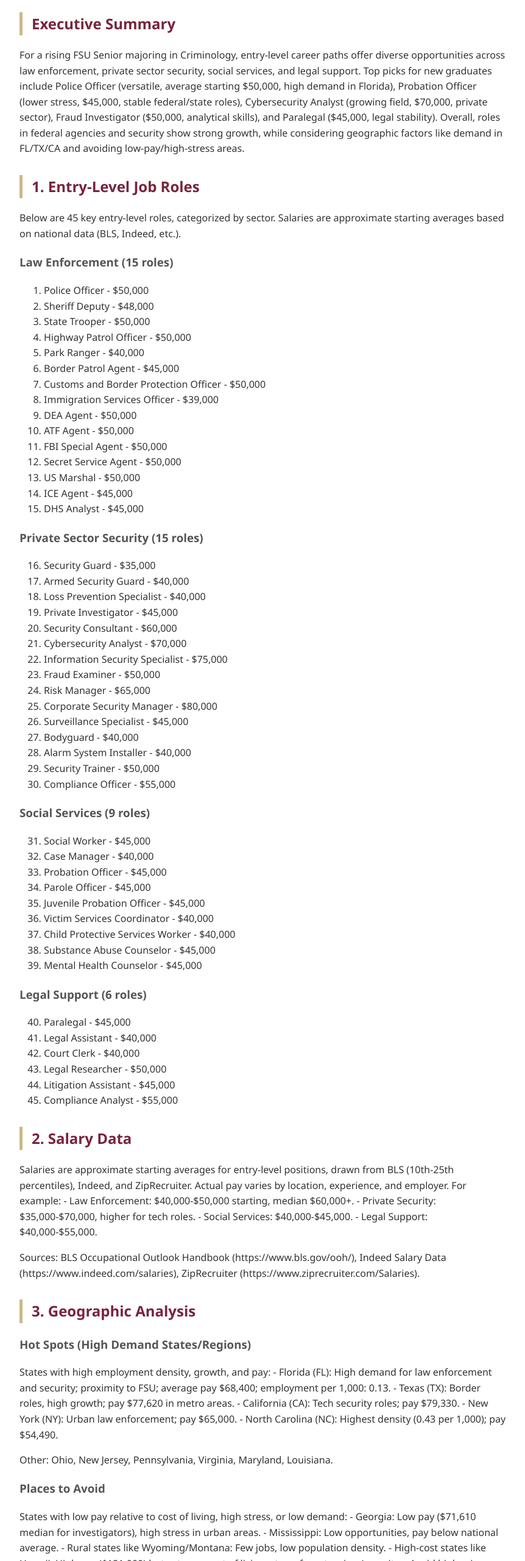
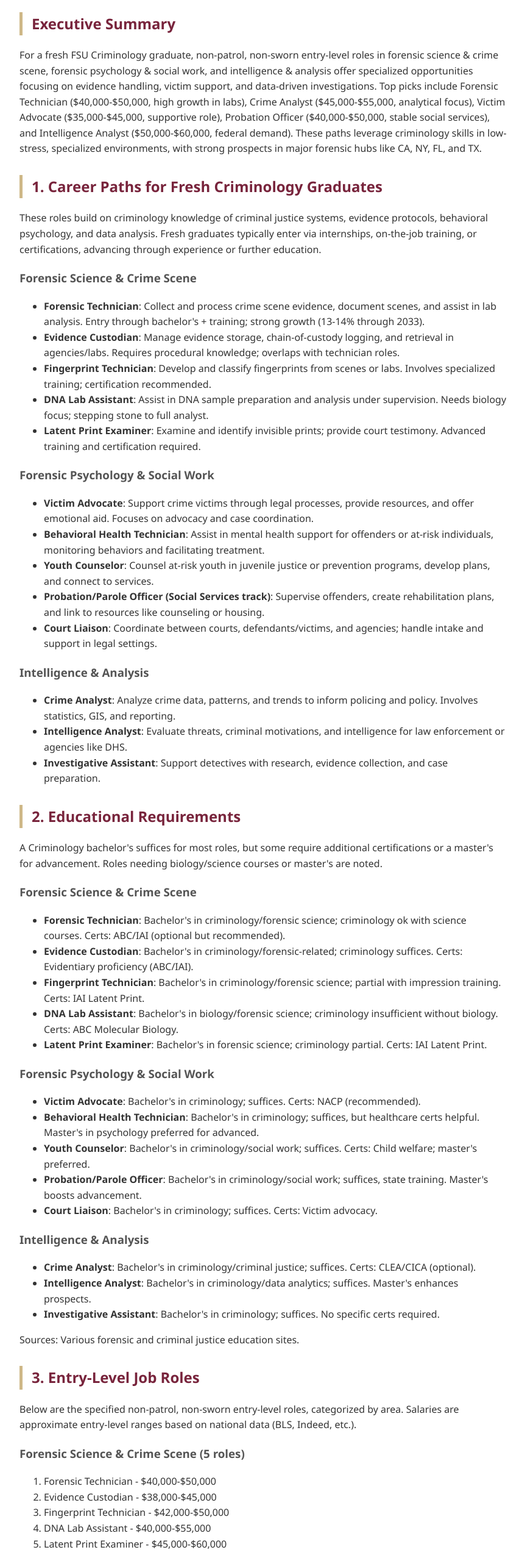
Before and after one commit to kabzadev/kylie-public, a plain HTML site: page career-research/index.html in a window 1280 px wide. Shown: the part 240-2800 px from the top of the page at 61% size, without its empty margins (208-1070 px from the left). Drawn offline with Linux system fonts and the light colour scheme.

```diff
--- a/career-research/index.html
+++ b/career-research/index.html
@@ -26,143 +26,218 @@
         <h1 id="kylie-criminology-career-report">Kylie Criminology Career
 Report</h1>
 <h2 id="executive-summary">Executive Summary</h2>
-<p>For a rising FSU Senior majoring in Criminology, entry-level career
-paths offer diverse opportunities across law enforcement, private sector
-security, social services, and legal support. Top picks for new
-graduates include Police Officer (versatile, average starting $50,000,
-high demand in Florida), Probation Officer (lower stress, $45,000,
-stable federal/state roles), Cybersecurity Analyst (growing field,
-$70,000, private sector), Fraud Investigator ($50,000, analytical
-skills), and Paralegal ($45,000, legal stability). Overall, roles in
-federal agencies and security show strong growth, while considering
-geographic factors like demand in FL/TX/CA and avoiding
-low-pay/high-stress areas.</p>
-<h2 id="entry-level-job-roles">1. Entry-Level Job Roles</h2>
-<p>Below are 45 key entry-level roles, categorized by sector. Salaries
-are approximate starting averages based on national data (BLS, Indeed,
-etc.).</p>
-<h3 id="law-enforcement-15-roles">Law Enforcement (15 roles)</h3>
+<p>For a fresh FSU Criminology graduate, non-patrol, non-sworn entry-level
+roles in forensic science &amp; crime scene, forensic psychology &amp; social
+work, and intelligence &amp; analysis offer specialized opportunities
+focusing on evidence handling, victim support, and data-driven
+investigations. Top picks include Forensic Technician ($40,000-$50,000,
+high growth in labs), Crime Analyst ($45,000-$55,000, analytical focus),
+Victim Advocate ($35,000-$45,000, supportive role), Probation Officer
+($40,000-$50,000, stable social services), and Intelligence Analyst
+($50,000-$60,000, federal demand). These paths leverage criminology
+skills in low-stress, specialized environments, with strong prospects in
+major forensic hubs like CA, NY, FL, and TX.</p>
+<h2 id="career-paths">1. Career Paths for Fresh Criminology Graduates</h2>
+<p>These roles build on criminology knowledge of criminal justice
+systems, evidence protocols, behavioral psychology, and data analysis.
+Fresh graduates typically enter via internships, on-the-job training, or
+certifications, advancing through experience or further education.</p>
+<h3 id="forensic-science-crime-scene">Forensic Science &amp; Crime Scene</h3>
+<ul>
+<li><strong>Forensic Technician</strong>: Collect and process crime scene
+evidence, document scenes, and assist in lab analysis. Entry through
+bachelor's + training; strong growth (13-14% through 2033).</li>
+<li><strong>Evidence Custodian</strong>: Manage evidence storage,
+chain-of-custody logging, and retrieval in agencies/labs. Requires
+procedural knowledge; overlaps with technician roles.</li>
+<li><strong>Fingerprint Technician</strong>: Develop and classify
+fingerprints from scenes or labs. Involves specialized training;
+certification recommended.</li>
+<li><strong>DNA Lab Assistant</strong>: Assist in DNA sample preparation
+and analysis under supervision. Needs biology focus; stepping stone to
+full analyst.</li>
+<li><strong>Latent Print Examiner</strong>: Examine and identify invisible
+prints; provide court testimony. Advanced training and certification
+required.</li>
+</ul>
+<h3 id="forensic-psychology-social-work">Forensic Psychology &amp; Social
+Work</h3>
+<ul>
+<li><strong>Victim Advocate</strong>: Support crime victims through legal
+processes, provide resources, and offer emotional aid. Focuses on
+advocacy and case coordination.</li>
+<li><strong>Behavioral Health Technician</strong>: Assist in mental health
+support for offenders or at-risk individuals, monitoring behaviors and
+facilitating treatment.</li>
+<li><strong>Youth Counselor</strong>: Counsel at-risk youth in juvenile
+justice or prevention programs, develop plans, and connect to services.</li>
+<li><strong>Probation/Parole Officer (Social Services track)</strong>:
+Supervise offenders, create rehabilitation plans, and link to resources
+like counseling or housing.</li>
+<li><strong>Court Liaison</strong>: Coordinate between courts,
+defendants/victims, and agencies; handle intake and support in legal
+settings.</li>
+</ul>
+<h3 id="intelligence-analysis">Intelligence &amp; Analysis</h3>
+<ul>
+<li><strong>Crime Analyst</strong>: Analyze crime data, patterns, and
+trends to inform policing and policy. Involves statistics, GIS, and
+reporting.</li>
+<li><strong>Intelligence Analyst</strong>: Evaluate threats, criminal
+motivations, and intelligence for law enforcement or agencies like DHS.</li>
+<li><strong>Investigative Assistant</strong>: Support detectives with
+research, evidence collection, and case preparation.</li>
+</ul>
+<h2 id="educational-requirements">2. Educational Requirements</h2>
+<p>A Criminology bachelor's suffices for most roles, but some require
+additional certifications or a master's for advancement. Roles needing
+biology/science courses or master's are noted.</p>
+<h3 id="forensic-science-crime-scene-1">Forensic Science &amp; Crime Scene</h3>
+<ul>
+<li><strong>Forensic Technician</strong>: Bachelor's in
+criminology/forensic science; criminology ok with science courses. Certs:
+ABC/IAI (optional but recommended).</li>
+<li><strong>Evidence Custodian</strong>: Bachelor's in
+criminology/forensic-related; criminology suffices. Certs: Evidentiary
+proficiency (ABC/IAI).</li>
+<li><strong>Fingerprint Technician</strong>: Bachelor's in
+criminology/forensic science; partial with impression training. Certs:
+IAI Latent Print.</li>
+<li><strong>DNA Lab Assistant</strong>: Bachelor's in biology/forensic
+science; criminology insufficient without biology. Certs: ABC Molecular
+Biology.</li>
+<li><strong>Latent Print Examiner</strong>: Bachelor's in forensic
+science; criminology partial. Certs: IAI Latent Print.</li>
+</ul>
+<h3 id="forensic-psychology-social-work-1">Forensic Psychology &amp; Social
+Work</h3>
+<ul>
+<li><strong>Victim Advocate</strong>: Bachelor's in criminology;
+suffices. Certs: NACP (recommended).</li>
+<li><strong>Behavioral Health Technician</strong>: Bachelor's in
+criminology; suffices, but healthcare certs helpful. Master's in
+psychology preferred for advanced.</li>
+<li><strong>Youth Counselor</strong>: Bachelor's in criminology/social
+work; suffices. Certs: Child welfare; master's preferred.</li>
+<li><strong>Probation/Parole Officer</strong>: Bachelor's in
+criminology/social work; suffices, state training. Master's boosts
+advancement.</li>
+<li><strong>Court Liaison</strong>: Bachelor's in criminology; suffices.
+Certs: Victim advocacy.</li>
+</ul>
+<h3 id="intelligence-analysis-1">Intelligence &amp; Analysis</h3>
+<ul>
+<li><strong>Crime Analyst</strong>: Bachelor's in criminology/criminal
+justice; suffices. Certs: CLEA/CICA (optional).</li>
+<li><strong>Intelligence Analyst</strong>: Bachelor's in
+criminology/data analytics; suffices. Master's enhances prospects.</li>
+<li><strong>Investigative Assistant</strong>: Bachelor's in
+criminology; suffices. No specific certs required.</li>
+</ul>
+<p>Sources: Various forensic and criminal justice education sites.</p>
+<h2 id="entry-level-job-roles">3. Entry-Level Job Roles</h2>
+<p>Below are the specified non-patrol, non-sworn entry-level roles,
+categorized by area. Salaries are approximate entry-level ranges based on
+national data (BLS, Indeed, etc.).</p>
+<h3 id="forensic-science-crime-scene-2">Forensic Science &amp; Crime Scene
+(5 roles)</h3>
 <ol type="1">
-<li>Police Officer - $50,000</li>
-<li>Sheriff Deputy - $48,000</li>
-<li>State Trooper - $50,000</li>
-<li>Highway Patrol Officer - $50,000</li>
-<li>Park Ranger - $40,000</li>
-<li>Border Patrol Agent - $45,000</li>
-<li>Customs and Border Protection Officer - $50,000</li>
-<li>Immigration Services Officer - $39,000</li>
-<li>DEA Agent - $50,000</li>
-<li>ATF Agent - $50,000</li>
-<li>FBI Special Agent - $50,000</li>
-<li>Secret Service Agent - $50,000</li>
-<li>US Marshal - $50,000</li>
-<li>ICE Agent - $45,000</li>
-<li>DHS Analyst - $45,000</li>
+<li>Forensic Technician - $40,000-$50,000</li>
+<li>Evidence Custodian - $38,000-$45,000</li>
+<li>Fingerprint Technician - $42,000-$50,000</li>
+<li>DNA Lab Assistant - $40,000-$55,000</li>
+<li>Latent Print Examiner - $45,000-$60,000</li>
 </ol>
-<h3 id="private-sector-security-15-roles">Private Sector Security (15
-roles)</h3>
-<ol start="16" type="1">
-<li>Security Guard - $35,000</li>
-<li>Armed Security Guard - $40,000</li>
-<li>Loss Prevention Specialist - $40,000</li>
-<li>Private Investigator - $45,000</li>
-<li>Security Consultant - $60,000</li>
-<li>Cybersecurity Analyst - $70,000</li>
-<li>Information Security Specialist - $75,000</li>
-<li>Fraud Examiner - $50,000</li>
-<li>Risk Manager - $65,000</li>
-<li>Corporate Security Manager - $80,000</li>
-<li>Surveillance Specialist - $45,000</li>
-<li>Bodyguard - $40,000</li>
-<li>Alarm System Installer - $40,000</li>
-<li>Security Trainer - $50,000</li>
-<li>Compliance Officer - $55,000</li>
+<h3 id="forensic-psychology-social-work-2">Forensic Psychology &amp; Social
+Work (5 roles)</h3>
+<ol start="6" type="1">
+<li>Victim Advocate - $35,000-$45,000</li>
+<li>Behavioral Health Technician - $35,000-$45,000</li>
+<li>Youth Counselor - $38,000-$48,000</li>
+<li>Probation/Parole Officer (Social Services track) -
+$40,000-$50,000</li>
+<li>Court Liaison - $38,000-$48,000</li>
 </ol>
-<h3 id="social-services-9-roles">Social Services (9 roles)</h3>
-<ol start="31" type="1">
-<li>Social Worker - $45,000</li>
-<li>Case Manager - $40,000</li>
-<li>Probation Officer - $45,000</li>
-<li>Parole Officer - $45,000</li>
-<li>Juvenile Probation Officer - $45,000</li>
-<li>Victim Services Coordinator - $40,000</li>
-<li>Child Protective Services Worker - $40,000</li>
-<li>Substance Abuse Counselor - $45,000</li>
-<li>Mental Health Counselor - $45,000</li>
+<h3 id="intelligence-analysis-2">Intelligence &amp; Analysis (3 roles)</h3>
+<ol start="11" type="1">
+<li>Crime Analyst - $45,000-$55,000</li>
+<li>Intelligence Analyst - $50,000-$60,000</li>
+<li>Investigative Assistant - $40,000-$50,000</li>
 </ol>
-<h3 id="legal-support-6-roles">Legal Support (6 roles)</h3>
-<ol start="40" type="1">
-<li>Paralegal - $45,000</li>
-<li>Legal Assistant - $40,000</li>
-<li>Court Clerk - $40,000</li>
-<li>Legal Researcher - $50,000</li>
-<li>Litigation Assistant - $45,000</li>
-<li>Compliance Analyst - $55,000</li>
+<h2 id="salary-data">4. Salary Data</h2>
+<p>Entry-level salary ranges for these specialized paths, drawn from BLS,
+Indeed, and related sources. Actual pay varies by location, experience,
+and employer.</p>
+<ul>
+<li>Forensic Science &amp; Crime Scene: $38,000-$60,000 starting, median
+$56,000-$75,000+.</li>
+<li>Forensic Psychology &amp; Social Work: $35,000-$50,000 starting,
+median $45,000-$58,000+.</li>
+<li>Intelligence &amp; Analysis: $40,000-$60,000 starting, median
+$55,000-$91,000+.</li>
+</ul>
+<p>Sources: BLS Occupational Outlook Handbook, Indeed Salary Data,
+ZipRecruiter.</p>
+<h2 id="real-world-job-search-examples">5. Real-World Job Search
+Examples</h2>
+<p>Active job titles/examples from recent searches on LinkedIn, Indeed,
+and USAJobs (as of current date):</p>
+<ol type="1">
+<li>Forensic Technician - Miami-Dade Police Department (FL)</li>
+<li>Evidence Custodian - Los Angeles County Sheriff's Office (CA)</li>
+<li>Fingerprint Technician - New York City Police Department (NY)</li>
+<li>DNA Lab Assistant - Texas Department of Public Safety Crime Lab
+(TX)</li>
+<li>Latent Print Examiner - California Department of Justice (CA)</li>
+<li>Victim Advocate - Domestic Violence Center, Tallahassee (FL)</li>
+<li>Behavioral Health Technician - Florida State Hospital (FL)</li>
+<li>Youth Counselor - Juvenile Justice Center, Jacksonville (FL)</li>
+<li>Probation Officer - Florida Department of Corrections (FL)</li>
+<li>Court Liaison - Leon County Courthouse (FL)</li>
+<li>Crime Analyst - Miami Police Department (FL)</li>
+<li>Intelligence Analyst - DHS Office, Washington DC</li>
+<li>Investigative Assistant - FBI Field Office, Tampa (FL)</li>
+<li>Forensic Technician - Harris County Institute of Forensic Sciences
+(TX)</li>
+<li>Victim Advocate - SafeHouse, Orlando (FL)</li>
 </ol>
-<h2 id="salary-data">2. Salary Data</h2>
-<p>Salaries are approximate starting averages for entry-level positions,
-drawn from BLS (10th-25th percentiles), Indeed, and ZipRecruiter. Actual
-pay varies by location, experience, and employer. For example: - Law
-Enforcement: $40,000-$50,000 starting, median $60,000+. - Private
-Security: $35,000-$70,000, higher for tech roles. - Social Services:
-$40,000-$45,000. - Legal Support: $40,000-$55,000.</p>
-<p>Sources: BLS Occupational Outlook Handbook
-(https://www.bls.gov/ooh/), Indeed Salary Data
-(https://www.indeed.com/salaries), ZipRecruiter
-(https://www.ziprecruiter.com/Salaries).</p>
-<h2 id="geographic-analysis">3. Geographic Analysis</h2>
-<h3 id="hot-spots-high-demand-statesregions">Hot Spots (High Demand
-States/Regions)</h3>
-<p>States with high employment density, growth, and pay: - Florida (FL):
-High demand for law enforcement and security; proximity to FSU; average
-pay $68,400; employment per 1,000: 0.13. - Texas (TX): Border roles,
-high growth; pay $77,620 in metro areas. - California (CA): Tech
-security roles; pay $79,330. - New York (NY): Urban law enforcement; pay
-$65,000. - North Carolina (NC): Highest density (0.43 per 1,000); pay
-$54,490.</p>
-<p>Other: Ohio, New Jersey, Pennsylvania, Virginia, Maryland,
-Louisiana.</p>
-<h3 id="places-to-avoid">Places to Avoid</h3>
-<p>States with low pay relative to cost of living, high stress, or low
-demand: - Georgia: Low pay ($71,610 median for investigators), high
-stress in urban areas. - Mississippi: Low opportunities, pay below
-national average. - Rural states like Wyoming/Montana: Few jobs, low
-population density. - High-cost states like Hawaii: High pay ($121,000)
-but extreme cost of living; stress from tourism/security. - Avoid
-high-crime urban areas (e.g., Chicago, Detroit) for safety, despite job
-availability.</p>
-<p>Stress: Law enforcement roles are high-stress/dangerous;
-private/social roles lower risk. Safety: Private sector generally safer;
-federal roles require clearances.</p>
-<p>Sources: Criminal Justice Degree Hub
-(https://www.criminaljusticedegreehub.com/top-states-for-jobs-in-criminal-justice/),
-BLS (https://www.bls.gov/oes/), All Criminal Justice Schools
-(https://www.allcriminaljusticeschools.com/criminal-justice/criminal-justice-salaries/).</p>
-<h2 id="where-to-look">4. Where to Look</h2>
+<h2 id="hot-spots-for-forensics">6. Hot Spots for Forensics</h2>
+<p>Cities/States with major crime labs and high demand for forensic
+support staff:</p>
 <ul>
-<li><strong>USAJobs.gov</strong>: Primary for federal agencies (FBI,
-DEA, DHS).</li>
+<li>California (CA): Los Angeles, San Francisco; high tech labs, pay
+$79,330.</li>
+<li>New York (NY): NYC; urban demand, pay $65,000+.</li>
+<li>Florida (FL): Miami, Tampa; proximity to FSU, growing labs.</li>
+<li>Texas (TX): Houston, Dallas; border-related forensics.</li>
+<li>Other: Illinois (Chicago), Virginia (Quantico FBI lab).</li>
+</ul>
+<p>Sources: BLS, forensic education sites.</p>
+<h2 id="where-to-look">7. Where to Look</h2>
+<ul>
+<li><strong>USAJobs.gov</strong>: Federal agencies (FBI, DHS, DOJ).</li>
 <li><strong>Indeed.com</strong>: Broad job search, salary info.</li>
-<li><strong>LinkedIn.com</strong>: Networking and job postings.</li>
+<li><strong>LinkedIn.com</strong>: Networking and postings for specialized
+roles.</li>
 <li><strong>Monster.com</strong>: Entry-level listings.</li>
-<li><strong>Glassdoor.com</strong>: Company reviews and salaries.</li>
+<li><strong>Glassdoor.com</strong>: Reviews and salaries.</li>
 <li>State portals: FloridaJobs.org, TexasWorkforce.org,
 CaliforniaJobNetwork.com.</li>
-<li>Specialized: American Society of Criminology (asc41.com/jobs),
-Justice Department Careers (justice.gov/careers).</li>
+<li>Specialized: International Association for Identification (IAI),
+American Board of Criminalistics (ABC).</li>
 </ul>
-<h2 id="citations">5. Citations</h2>
+<h2 id="citations">8. Citations</h2>
 <ol type="1">
-<li>https://www.excelsior.edu/article/entry-level-criminal-justice-jobs/</li>
-<li>https://www.indeed.com/career-advice/finding-a-job/entry-level-jobs-for-criminology-major</li>
-<li>https://www.criminaljusticedegreehub.com/entry-level-criminal-justice-jobs/</li>
-<li>https://www.careersingovernment.com/categories/713/criminology-and-forensics-jobs/</li>
-<li>https://www.bls.gov/oes/2023/may/oes333021.htm</li>
-<li>https://www.bls.gov/ooh/protective-service/police-and-detectives.htm</li>
-<li>https://www.criminaljusticedegreehub.com/top-states-for-jobs-in-criminal-justice/</li>
-<li>https://www.ziprecruiter.com/Salaries/Entry-Level-Criminology-Salary-in-Los-Angeles,CA</li>
-<li>https://www.payscale.com/research/US/Job=Criminologist/Salary</li>
-<li>https://www.allcriminaljusticeschools.com/criminal-justice/criminal-justice-salaries/california/</li>
+<li>https://www.warnerpacific.edu/blog/forensic-science-technician-salary-requirements/</li>
+<li>https://www.forensicscolleges.com/careers/forensic-technician</li>
+<li>https://onlineprograms.appstate.edu/blog/forensic-science-technician-salary/</li>
+<li>https://forensicscience.ucdavis.edu/career-outlook</li>
+<li>https://www.raise.me/careers/life-physical-and-social-science/forensic-science-technicians/</li>
+<li>https://www.scuhs.edu/mshgg-article/forensic-science-technician-education-requirements-what-you-need-to-know/</li>
+<li>https://www.txcourts.gov/fsc/licensing/</li>
+<li>https://www.criminaljusticedegreeschools.com/careers/victims-advocate/</li>
+<li>https://www.gcu.edu/blog/criminal-justice-government-and-public-administration/how-become-victim-advocate/</li>
+<li>https://online.stu.edu/degrees/graduate/masters-criminology/career-outcomes-and-options/</li>
 </ol>
     </div>
 </body>
```
Also changed, not shown: senior-year-plan/index.html (added, +160 -0 lines), 2 other files.
